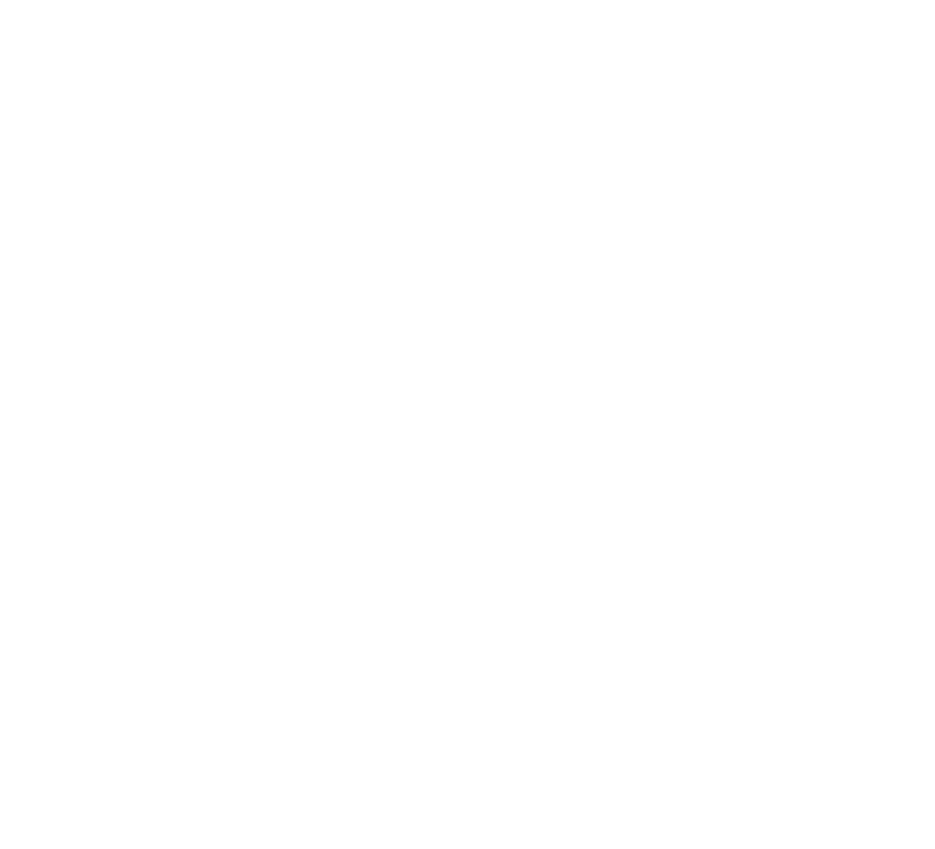
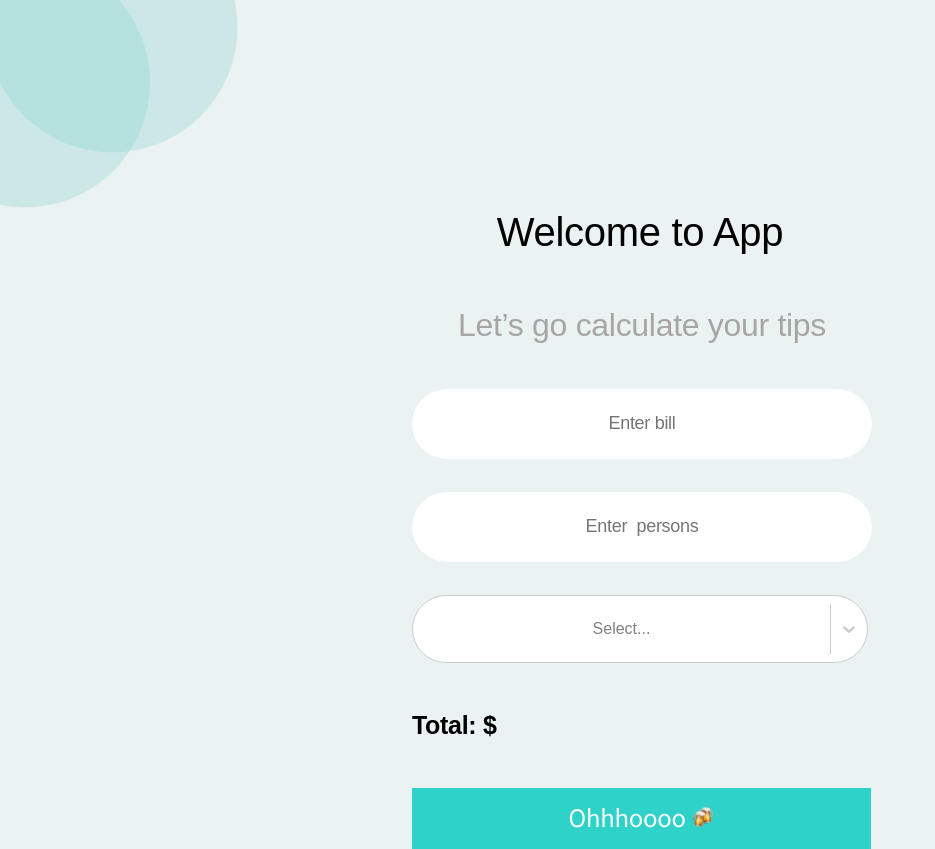
Before and after one commit to DmitriySoym/react-tips-calculator, a React (Create React App) app: page / in a window 1280 px wide. Shown: the whole page, without its empty margins (0-935 px from the left). Before the commit the page ends 800 px from the top, so only its background shows below. Built offline with nearby package versions, Linux system fonts and the light colour scheme.

Commit message:
feat: add all components in project

```diff
--- a/package.json
+++ b/package.json
@@ -11,10 +11,12 @@
     "@types/node": "^16.18.3",
     "@types/react": "^18.0.25",
     "@types/react-dom": "^18.0.9",
+    "@types/react-select": "^5.0.1",
     "@types/styled-components": "^5.1.26",
     "react": "^18.2.0",
     "react-dom": "^18.2.0",
     "react-scripts": "5.0.1",
+    "react-select": "^5.6.1",
     "styled-components": "^5.3.6",
     "typescript": "^4.9.3",
     "web-vitals": "^2.1.4"
--- a/src/App.tsx
+++ b/src/App.tsx
@@ -1,7 +1,16 @@
 import React from "react";
+import { Form } from "../src/components/Form/Form";
+import { Title, Container } from "./styles";
+import { GlobalStyle } from "./GlobalStyles";
 
 function App() {
-  return <div className="App"></div>;
+  return (
+    <Container>
+      <Title>Welcome to App</Title>
+      <Form />
+      <GlobalStyle />
+    </Container>
+  );
 }
 
 export default App;
--- /dev/null
+++ b/src/GlobalStyles.ts
@@ -0,0 +1,47 @@
+import { createGlobalStyle } from "styled-components";
+
+export const GlobalStyle = createGlobalStyle`
+body{
+  margin: 0;
+  font-family: sans-serif;
+  box-sizing: border-box;
+  background: #eaf2f2;
+}
+
+h1, h2{
+  font-weight: 400;
+}
+
+#root{
+  overflow: hidden;
+}
+
+input[type="number"]::-webkit-outer-spin-button,
+input[type="number"]::-webkit-inner-spin-button {
+    -webkit-appearance: none;
+}
+
+input[type='number'],
+input[type="number"]:hover,
+input[type="number"]:focus {
+    appearance: none;
+    -moz-appearance: textfield;
+}
+
+
+input:focus,
+select:focus,
+textarea:focus,
+button:focus {
+    outline: none;
+}
+
+.css-1okebmr-indicatorSeparator{
+  display: none;
+}
+.css-tlfecz-indicatorContainer
+{
+  color: rgba(117, 108, 108, 1);
+  transform: translateX(-50px) scale(1.5);
+}
+`;
--- /dev/null
+++ b/src/components/Button/Button.tsx
@@ -0,0 +1,11 @@
+import React from "react";
+import { ReactComponent as ButtonIcon } from "../../assets/buttonLogo.svg";
+import { StyledButton } from "./styles";
+
+export const Button = () => {
+  return (
+    <StyledButton>
+      <ButtonIcon />
+    </StyledButton>
+  );
+};
--- /dev/null
+++ b/src/components/Button/styles.ts
@@ -0,0 +1,16 @@
+import styled from "styled-components";
+
+const StyledButton = styled.button`
+  width: 459px;
+  height: 61px;
+  border: none;
+  background: #2ed2c9;
+  cursor: pointer;
+  transition: all 0.5s ease;
+
+  &:hover {
+    opacity: 0.6;
+  }
+`;
+
+export { StyledButton };
--- /dev/null
+++ b/src/components/CustomSelect/CustomSelect.tsx
@@ -0,0 +1,28 @@
+import React from "react";
+import Select from "react-select";
+import { inherits } from "util";
+
+const options = [
+  { value: "10%", label: "10%" },
+  { value: "15%", label: "15%" },
+  { value: "20%", label: "20%" },
+];
+
+export const CustomSelect = () => {
+  return (
+    <Select
+      options={options}
+      styles={{
+        control: (baseStyles, state) => ({
+          ...baseStyles,
+          borde: "none",
+          borderRadius: 35,
+          width: 456,
+          height: 68,
+          textAlign: "center",
+          outline: "none",
+        }),
+      }}
+    />
+  );
+};
--- /dev/null
+++ b/src/components/Form/Form.tsx
@@ -0,0 +1,31 @@
+import React from "react";
+import { Input } from "../Input/Input";
+import { CustomSelect } from "../CustomSelect/CustomSelect";
+import { Button } from "../Button/Button";
+import { StyledForm, FormTitle, TotalBlock } from "./styles";
+import { IInput } from "../../types/types";
+
+export const Form = () => {
+  const dataBillAmount: IInput = {
+    name: "bill-amount",
+    type: "number",
+    placeholder: "Enter bill",
+  };
+
+  const dataPersons: IInput = {
+    name: "persons",
+    type: "number",
+    placeholder: "Enter  persons",
+  };
+
+  return (
+    <StyledForm>
+      <FormTitle>Let’s go calculate your tips</FormTitle>
+      <Input inputAttributes={dataBillAmount} />
+      <Input inputAttributes={dataPersons} />
+      <CustomSelect />
+      <TotalBlock>Total: $ </TotalBlock>
+      <Button />
+    </StyledForm>
+  );
+};
--- /dev/null
+++ b/src/components/Form/styles.ts
@@ -0,0 +1,31 @@
+import styled from "styled-components";
+
+const StyledForm = styled.form`
+  width: 456px;
+  margin: 0 auto;
+  display: grid;
+`;
+
+const FormTitle = styled.h2`
+  text-align: center;
+  left: 571px;
+  font-size: 32px;
+  line-height: 38px;
+  letter-spacing: -0.3px;
+  color: rgba(117, 108, 108, 0.57);
+  margin-top: 18px;
+  margin-bottom: 45px;
+`;
+
+const TotalBlock = styled.div`
+  margin: 45px 0;
+  font-weight: 600;
+  font-size: 25px;
+  line-height: 35px;
+  display: flex;
+  align-items: center;
+  letter-spacing: -0.3px;
+  color: #000000;
+`;
+
+export { StyledForm, FormTitle, TotalBlock };
--- /dev/null
+++ b/src/components/Input/Input.tsx
@@ -0,0 +1,17 @@
+import React from "react";
+import { IInput } from "../../types/types";
+import { StyledInput } from "./styles";
+
+interface IProps {
+  inputAttributes: IInput;
+}
+
+export const Input = ({ inputAttributes }: IProps) => {
+  return (
+    <StyledInput
+      type={inputAttributes.type}
+      name={inputAttributes.name}
+      placeholder={inputAttributes.placeholder}
+    />
+  );
+};
--- /dev/null
+++ b/src/components/Input/styles.ts
@@ -0,0 +1,24 @@
+import styled from "styled-components";
+
+const StyledInput = styled.input`
+  width: 456px;
+  height: 68px;
+  font-weight: 400;
+  font-size: 18px;
+  line-height: 26px;
+  display: flex;
+  align-items: center;
+  text-align: center;
+  letter-spacing: -0.3px;
+
+  margin-bottom: 33px;
+  color: rgba(117, 108, 108, 0.6);
+  border-radius: 35px;
+  border: none;
+  &:focus {
+    box-shadow: 0px 4px 4px 0px rgba(0, 0, 0, 0.25);
+    border: none;
+  }
+`;
+
+export { StyledInput };
--- /dev/null
+++ b/src/styles.ts
@@ -0,0 +1,44 @@
+import styled from "styled-components";
+
+const Container = styled.div`
+  padding-top: 203px;
+  width: 100%;
+  height: 100%;
+
+  &::before {
+    content: "";
+    position: absolute;
+    top: 0;
+    transform: translate(-5%, -39%);
+    width: 250px;
+    height: 250px;
+    border: 1px solid inherit;
+    border-radius: 50%;
+    background: rgba(133, 211, 202, 0.31);
+  }
+
+  &::after {
+    content: "";
+    position: absolute;
+    top: 0;
+    transform: translate(-40%, -17%);
+    width: 250px;
+    height: 250px;
+    border: 1px solid inherit;
+    border-radius: 50%;
+    background: rgba(133, 211, 202, 0.31);
+  }
+`;
+
+const Title = styled.h1`
+  margin-block-start: 0;
+  text-align: center;
+  font-size: 40px;
+  line-height: 58px;
+  letter-spacing: 1.2px;
+  text-align: center;
+  letter-spacing: -0.3px;
+  color: #000000;
+`;
+
+export { Title, Container };
--- /dev/null
+++ b/src/types/types.ts
@@ -0,0 +1,7 @@
+import React from "react";
+
+export interface IInput {
+  name: string;
+  type: string;
+  placeholder: string;
+}
```
Also changed, not shown: src/assets/buttonLogo.svg (added), 1 other file (tests, documents, lock files or other folders).
